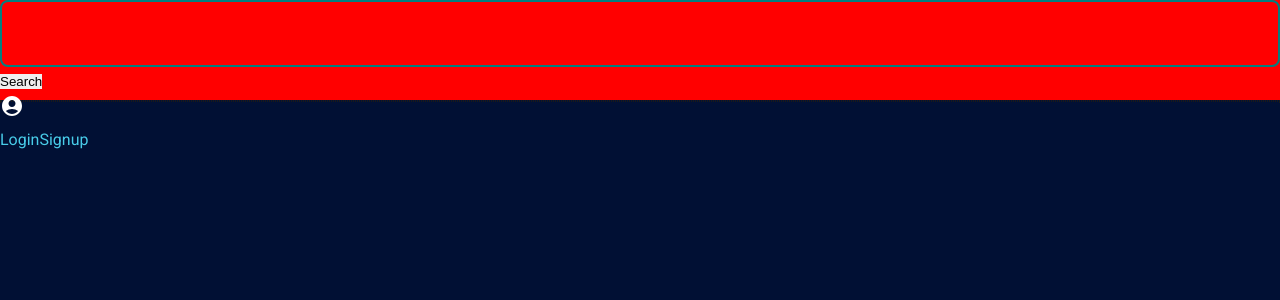
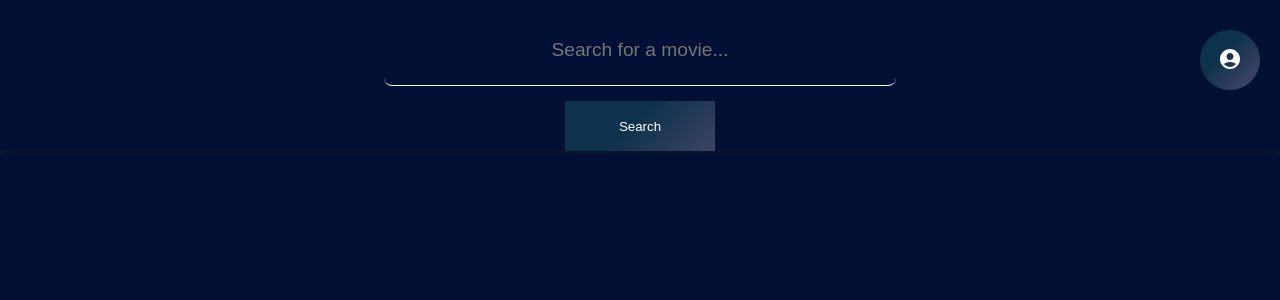
Before and after one commit to jgault87/MoovySpace, a React (Create React App) app in the folder client/: page /home in a window 1280 px wide. Shown: the top 300 px of the page. Built offline with nearby package versions, Linux system fonts and the light colour scheme; no server answers.

Commit message:
styled search bar and profile picture button

```diff
--- a/client/src/components/Header/header.css
+++ b/client/src/components/Header/header.css
@@ -1,13 +1,42 @@
-header {
-    position: relative;
-    width: 100vw;
-    height: 100px;
-    background-color: rgb(255, 0, 0);
+#profilePictureContainer {
+    display: inline-block;
+    position: absolute;
+    width: 60px;
+    height: 60px;
+    border-radius: 50%;
+    top: 20px;
+    right: 20px;
+    cursor: pointer;
+    border: none;
+    background-color: #7f5a83;
+    background-image: linear-gradient(315deg, #7f5a83 0%, #0d324d 74%);
+    background-size: 200% 100%;
+    background-position: left;
+    background-repeat: no-repeat;
+    transition: 500ms;
+    margin: 0 auto;
+    margin-top: 10px;
+    color: white;
 }
-.searchBar {
-    display: block;
-    margin: 0 auto;
-    margin-top: 15px;
-    width: 80%;
-    height: auto;
+#profilePictureContainer:before {
+    color: rgba(255,255,255,0.5);
+    font-size: 16px;
+    position: absolute;
+    display: flex;
+    align-items: center;
+    justify-content: center;
+    width: 140px;
+    height: 40px;
+    background-color: #1b2845;
+    background-image: linear-gradient(315deg, #1b2845 0%, #274060 74%);
+    transition: 500ms;
 }
+#profilePictureContainer:hover {
+    background-position: right;
+}
+#profilePictureContainer:hover:before {
+    color: rgba(255,255,255,0.8);
+}
+#profilePictureContainer:focus {
+    outline: none;
+}
--- a/client/src/components/Header/index.js
+++ b/client/src/components/Header/index.js
@@ -14,10 +14,10 @@ const Header = () => {
   return (
     <header>
       <SearchBar />
-      <div className="profilePictureContainer">
+      <button id="profilePictureContainer">
         <AccountCircleIcon />
-      </div>
-      <div>
+      </button>
+      {/* <div>
         {Auth.loggedIn() ? (
           <>
             <Link className="" to="/me">
@@ -37,7 +37,7 @@ const Header = () => {
             </Link>
           </>
         )}
-      </div>
+      </div> */}
     </header>
   );
 };
--- a/client/src/components/SearchBar/SearchBar.css
+++ b/client/src/components/SearchBar/SearchBar.css
@@ -0,0 +1,53 @@
+#searchBar {
+    display: block;
+    margin: 0 auto;
+    margin-top: 15px;
+    width: 40%;
+    height: auto;
+    background: transparent;
+    border: none;
+    border-bottom: 1px solid #f8f4f4;
+    color: var(--color-light);
+    font-size: larger;
+    text-align: center;
+}
+#searchBtn {
+    width: 150px;
+    height: 50px;
+    cursor: pointer;
+    border: none;
+    display: flex;
+    align-items: center;
+    justify-content: center;
+    background-color: #7f5a83;
+    background-image: linear-gradient(315deg, #7f5a83 0%, #0d324d 74%);
+    background-size: 200% 100%;
+    background-position: left;
+    background-repeat: no-repeat;
+    transition: 500ms;
+    margin: 0 auto;
+    margin-top: 15px;
+    color: white;
+}
+#searchBtn:before {
+    color: rgba(255,255,255,0.5);
+    font-size: 16px;
+    position: absolute;
+    display: flex;
+    align-items: center;
+    justify-content: center;
+    width: 140px;
+    height: 40px;
+    background-color: #1b2845;
+    background-image: linear-gradient(315deg, #1b2845 0%, #274060 74%);
+    transition: 500ms;
+}
+#searchBtn:hover {
+    background-position: right;
+}
+#searchBtn:hover:before {
+    color: rgba(255,255,255,0.8);
+}
+#searchBtn:focus {
+    outline: none;
+}
--- a/client/src/components/SearchBar/SearchBar.js
+++ b/client/src/components/SearchBar/SearchBar.js
@@ -1,8 +1,10 @@
 import React, { useContext, useState } from "react";
+import "./SearchBar.css";
 import { useQuery } from "@apollo/client";
 import { App, AppContext } from "../../App";
 import axios from "axios";
 const API_KEY = process.env.REACT_APP_TMDB_API_KEY;
+
 
 // Handler for input changes to the search form
 const SearchBar = () => {
@@ -20,9 +22,13 @@ const SearchBar = () => {
 
   return (
     <div>
-      <input value={search} onChange={handleInputChange} />
-      <button onClick={handleFormSubmit}>Search</button>
+      <input id="searchBar" value={search} onChange={handleInputChange} placeholder="Search for a movie..." />
+      <button id="searchBtn" onClick={handleFormSubmit}>Search</button>
     </div>
+
+
+
+
   );
 };
 
```
